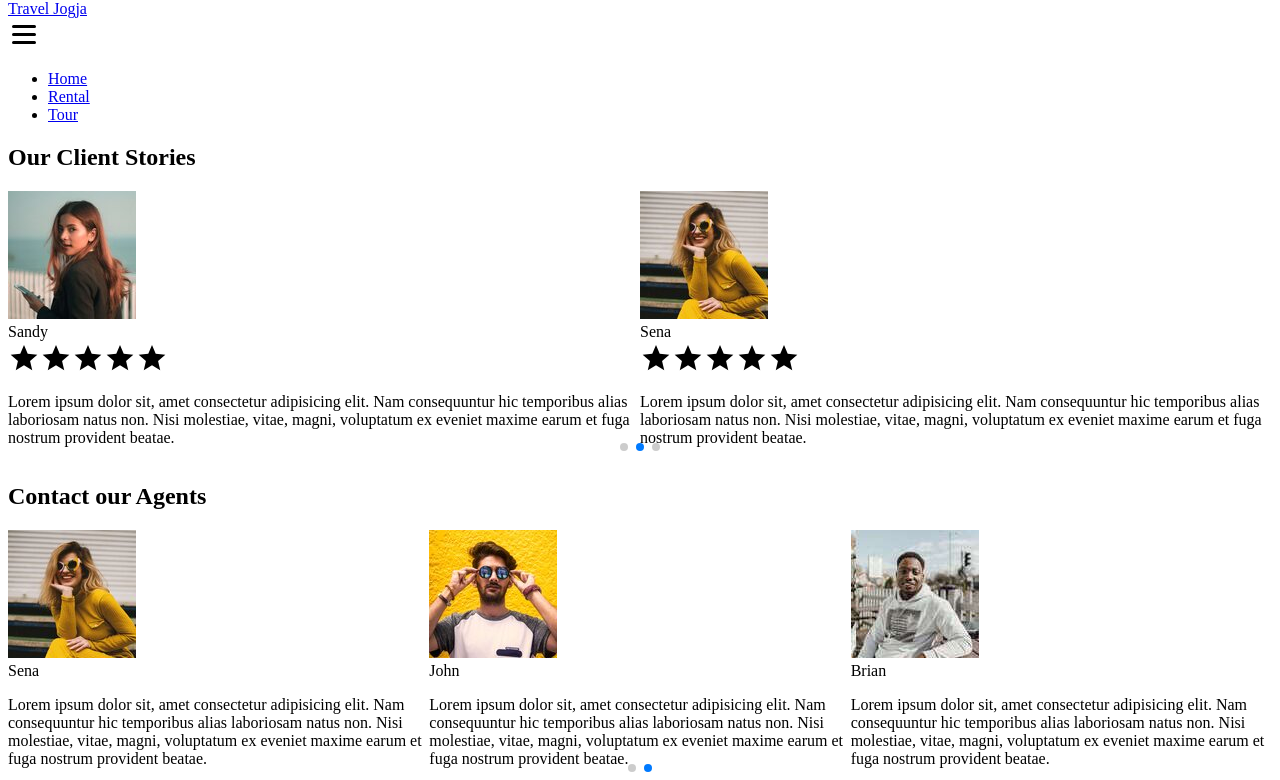
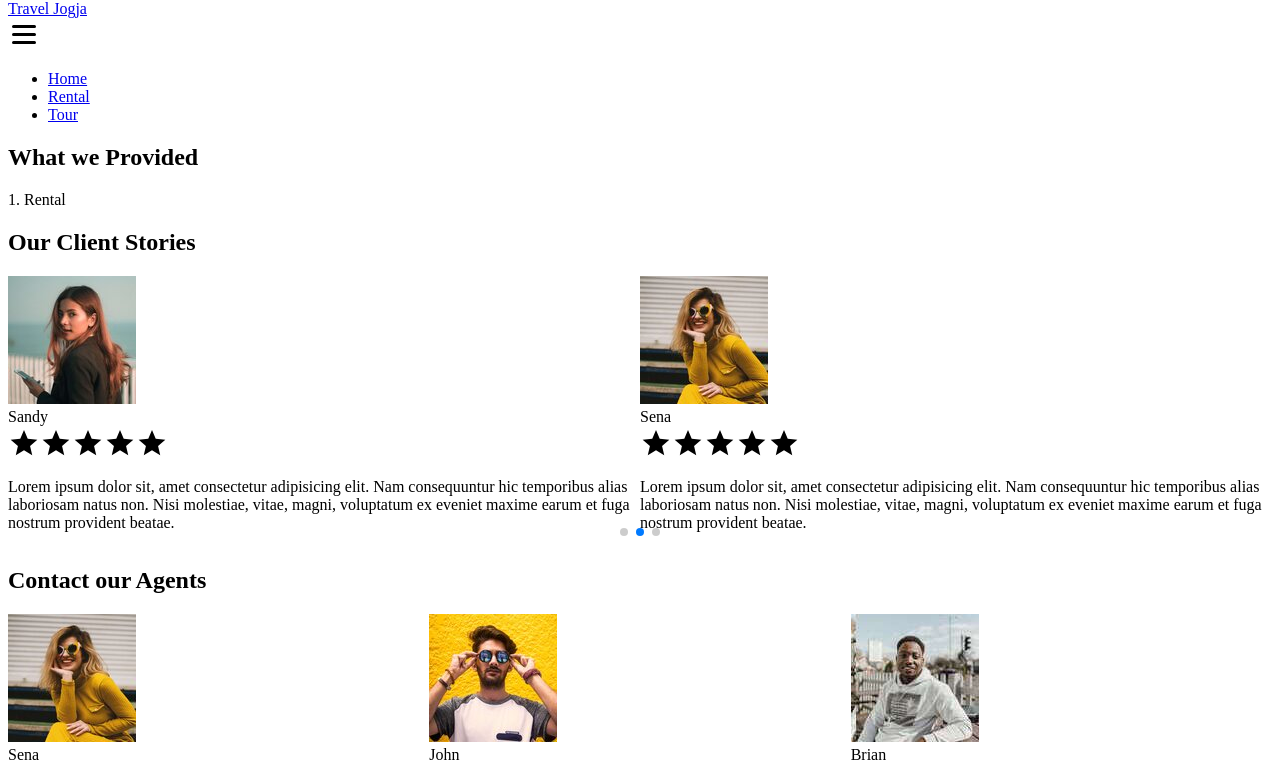
Before and after one commit to strbagus/travel, a Nuxt app: page / in a window 1280 px wide. Shown: the part 1617-2397 px from the top of the page. Built offline with nearby package versions, Linux system fonts and the light colour scheme.

Commit message:
add icon component & use icon from it

```diff
--- /dev/null
+++ b/components/Icon.vue
@@ -0,0 +1,17 @@
+<script setup lang="ts">
+import { defineProps } from 'vue';
+const props = defineProps ({
+  name: String,
+  size: Number,
+})
+</script>
+<template>
+  <svg v-if="props.name==='hamburger'" :width="props.size" :height="props.size" viewBox="0 0 16 16"><path fill="currentColor" stroke="currentColor" stroke-linecap="round" stroke-linejoin="round" stroke-width="1.5" d="M2.75 12.25h10.5m-10.5-4h10.5m-10.5-4h10.5"/></svg>
+  <svg v-else-if="props.name==='doubleTop'" :width="props.size" :height="props.size" viewBox="0 0 24 24"><path fill="currentColor" d="M6 17.59L7.41 19L12 14.42L16.59 19L18 17.59l-6-6z"/><path fill="currentColor" d="m6 11l1.41 1.41L12 7.83l4.59 4.58L18 11l-6-6z"/></svg>
+  <svg v-else-if="props.name==='star'" :width="props.size" :height="props.size" viewBox="0 0 24 24"><path fill="currentColor" d="m5.825 22l1.625-7.025L2 10.25l7.2-.625L12 3l2.8 6.625l7.2.625l-5.45 4.725L18.175 22L12 18.275L5.825 22Z"/></svg>
+  <svg v-else-if="props.name==='twitter'" :width="props.size" :height="props.size" viewBox="0 0 24 24"><path fill="currentColor" d="M22.46 6c-.77.35-1.6.58-2.46.69c.88-.53 1.56-1.37 1.88-2.38c-.83.5-1.75.85-2.72 1.05C18.37 4.5 17.26 4 16 4c-2.35 0-4.27 1.92-4.27 4.29c0 .34.04.67.11.98C8.28 9.09 5.11 7.38 3 4.79c-.37.63-.58 1.37-.58 2.15c0 1.49.75 2.81 1.91 3.56c-.71 0-1.37-.2-1.95-.5v.03c0 2.08 1.48 3.82 3.44 4.21a4.22 4.22 0 0 1-1.93.07a4.28 4.28 0 0 0 4 2.98a8.521 8.521 0 0 1-5.33 1.84c-.34 0-.68-.02-1.02-.06C3.44 20.29 5.7 21 8.12 21C16 21 20.33 14.46 20.33 8.79c0-.19 0-.37-.01-.56c.84-.6 1.56-1.36 2.14-2.23Z"/></svg>
+  <svg v-else-if="props.name==='instagram'" :width="props.size" :height="props.size" viewBox="0 0 24 24"><path fill="currentColor" d="M7.8 2h8.4C19.4 2 22 4.6 22 7.8v8.4a5.8 5.8 0 0 1-5.8 5.8H7.8C4.6 22 2 19.4 2 16.2V7.8A5.8 5.8 0 0 1 7.8 2m-.2 2A3.6 3.6 0 0 0 4 7.6v8.8C4 18.39 5.61 20 7.6 20h8.8a3.6 3.6 0 0 0 3.6-3.6V7.6C20 5.61 18.39 4 16.4 4H7.6m9.65 1.5a1.25 1.25 0 0 1 1.25 1.25A1.25 1.25 0 0 1 17.25 8A1.25 1.25 0 0 1 16 6.75a1.25 1.25 0 0 1 1.25-1.25M12 7a5 5 0 0 1 5 5a5 5 0 0 1-5 5a5 5 0 0 1-5-5a5 5 0 0 1 5-5m0 2a3 3 0 0 0-3 3a3 3 0 0 0 3 3a3 3 0 0 0 3-3a3 3 0 0 0-3-3Z"/></svg>
+  <svg v-else-if="props.name==='facebook'" :width="props.size" :height="props.size" viewBox="0 0 512 512"><path d="M288 192v-38.1c0-17.2 3.8-25.9 30.5-25.9H352V64h-55.9c-68.5 0-91.1 31.4-91.1 85.3V192h-45v64h45v192h83V256h56.4l7.6-64h-64z" fill="currentColor"/></svg>
+  <svg v-else-if="props.name==='whatsapp'" :width="props.size" :height="props.size" viewBox="0 0 30.667 30.667" fill="currentColor"><g><path d="M30.667,14.939c0,8.25-6.74,14.938-15.056,14.938c-2.639,0-5.118-0.675-7.276-1.857L0,30.667l2.717-8.017 c-1.37-2.25-2.159-4.892-2.159-7.712C0.559,6.688,7.297,0,15.613,0C23.928,0.002,30.667,6.689,30.667,14.939z M15.61,2.382 c-6.979,0-12.656,5.634-12.656,12.56c0,2.748,0.896,5.292,2.411,7.362l-1.58,4.663l4.862-1.545c2,1.312,4.393,2.076,6.963,2.076 c6.979,0,12.658-5.633,12.658-12.559C28.27,8.016,22.59,2.382,15.61,2.382z M23.214,18.38c-0.094-0.151-0.34-0.243-0.708-0.427 c-0.367-0.184-2.184-1.069-2.521-1.189c-0.34-0.123-0.586-0.185-0.832,0.182c-0.243,0.367-0.951,1.191-1.168,1.437 c-0.215,0.245-0.43,0.276-0.799,0.095c-0.369-0.186-1.559-0.57-2.969-1.817c-1.097-0.972-1.838-2.169-2.052-2.536 c-0.217-0.366-0.022-0.564,0.161-0.746c0.165-0.165,0.369-0.428,0.554-0.643c0.185-0.213,0.246-0.364,0.369-0.609 c0.121-0.245,0.06-0.458-0.031-0.643c-0.092-0.184-0.829-1.984-1.138-2.717c-0.307-0.732-0.614-0.611-0.83-0.611 c-0.215,0-0.461-0.03-0.707-0.03S9.897,8.215,9.56,8.582s-1.291,1.252-1.291,3.054c0,1.804,1.321,3.543,1.506,3.787 c0.186,0.243,2.554,4.062,6.305,5.528c3.753,1.465,3.753,0.976,4.429,0.914c0.678-0.062,2.184-0.885,2.49-1.739 C23.307,19.268,23.307,18.533,23.214,18.38z"/></g></svg>
+
+  </template>
--- a/components/NavBar.vue
+++ b/components/NavBar.vue
@@ -14,16 +14,16 @@ const navClick = (() => {
   <nav class="sticky z-40 top-0 bg-neutral-900 py-4">
     <div class="max-w-[1000px] mx-auto flex justify-between items-center flex-col md:flex-row">
       <div class="w-full flex justify-between items-center px-4 md:px-0">
-        <a href="/" class="text-white text-xl font-medium italic">Travel Jogja</a>
+        <NuxtLink to="/" class="text-white text-xl font-medium italic">Travel Jogja</NuxtLink>
         <div class="text-white cursor-pointer block md:hidden" @click="navClick">
-          <svg width="32" height="32" viewBox="0 0 16 16"><path fill="none" stroke="currentColor" stroke-linecap="round" stroke-linejoin="round" stroke-width="1.5" d="M2.75 12.25h10.5m-10.5-4h10.5m-10.5-4h10.5"/></svg>
+          <Icon name="hamburger" size="32"/>
         </div>
       </div>
       <div class="w-full md:w-auto text-center mt-3 md:mt-0" v-if="navToggle">
         <ul class="text-white flex flex-col md:flex-row border-t md:border-none">
-          <li class="px-4 hover:text-neutral-200 mt-5 mb-1 md:mt-1"><a href="/">Home</a></li>
-          <li class="px-4 hover:text-neutral-200 my-1"><a href="/rental">Rental</a></li>
-          <li class="px-4 hover:text-neutral-200 mt-1 mb-5 md:mb-1"><a href="/tour">Tour</a></li>
+          <li class="px-4 hover:text-neutral-200 mt-5 mb-1 md:mt-1"><NuxtLink to="/">Home</NuxtLink></li>
+          <li class="px-4 hover:text-neutral-200 my-1"><NuxtLink to="/rental">Rental</NuxtLink></li>
+          <li class="px-4 hover:text-neutral-200 mt-1 mb-5 md:mb-1"><NuxtLink to="/tour">Tour</NuxtLink></li>
         </ul>
       </div>
     </div>
--- a/layouts/main.vue
+++ b/layouts/main.vue
@@ -7,16 +7,16 @@
           <div class="text-3xl md:text-4xl font-medium italic text-center md:text-left">Travel45</div>
           <div class="flex mt-2 md:mt-5 justify-center md:justify-start">
             <a href="https://twitter.com" target="blank" class="hover:text-cyan-400 mx-3" title="Twitter">
-              <svg xmlns="http://www.w3.org/2000/svg" width="32" height="32" viewBox="0 0 24 24"><path fill="currentColor" d="M22.46 6c-.77.35-1.6.58-2.46.69c.88-.53 1.56-1.37 1.88-2.38c-.83.5-1.75.85-2.72 1.05C18.37 4.5 17.26 4 16 4c-2.35 0-4.27 1.92-4.27 4.29c0 .34.04.67.11.98C8.28 9.09 5.11 7.38 3 4.79c-.37.63-.58 1.37-.58 2.15c0 1.49.75 2.81 1.91 3.56c-.71 0-1.37-.2-1.95-.5v.03c0 2.08 1.48 3.82 3.44 4.21a4.22 4.22 0 0 1-1.93.07a4.28 4.28 0 0 0 4 2.98a8.521 8.521 0 0 1-5.33 1.84c-.34 0-.68-.02-1.02-.06C3.44 20.29 5.7 21 8.12 21C16 21 20.33 14.46 20.33 8.79c0-.19 0-.37-.01-.56c.84-.6 1.56-1.36 2.14-2.23Z"/></svg>
+              <Icon name="twitter" size="32"/>
             </a>
             <a href="https://instagram.com" target="blank" class="hover:text-pink-500 mx-3" title="Instagram">
-              <svg width="32" height="32" viewBox="0 0 24 24"><path fill="currentColor" d="M7.8 2h8.4C19.4 2 22 4.6 22 7.8v8.4a5.8 5.8 0 0 1-5.8 5.8H7.8C4.6 22 2 19.4 2 16.2V7.8A5.8 5.8 0 0 1 7.8 2m-.2 2A3.6 3.6 0 0 0 4 7.6v8.8C4 18.39 5.61 20 7.6 20h8.8a3.6 3.6 0 0 0 3.6-3.6V7.6C20 5.61 18.39 4 16.4 4H7.6m9.65 1.5a1.25 1.25 0 0 1 1.25 1.25A1.25 1.25 0 0 1 17.25 8A1.25 1.25 0 0 1 16 6.75a1.25 1.25 0 0 1 1.25-1.25M12 7a5 5 0 0 1 5 5a5 5 0 0 1-5 5a5 5 0 0 1-5-5a5 5 0 0 1 5-5m0 2a3 3 0 0 0-3 3a3 3 0 0 0 3 3a3 3 0 0 0 3-3a3 3 0 0 0-3-3Z"/></svg>
+              <Icon name="instagram" size="32"/>
             </a>
             <a href="https://facebook.com" target="blank" class="hover:text-blue-400 mx-3" title="Facebook">
-              <svg xmlns="http://www.w3.org/2000/svg" width="32" height="32" viewBox="0 0 512 512"><path d="M288 192v-38.1c0-17.2 3.8-25.9 30.5-25.9H352V64h-55.9c-68.5 0-91.1 31.4-91.1 85.3V192h-45v64h45v192h83V256h56.4l7.6-64h-64z" fill="currentColor"/></svg>
+              <Icon name="facebook" size="32"/>
             </a>
             <a href="https://whatsapp.com" target="blank" class="hover:text-green-400 mx-3" title="Whatsapp">
-              <svg fill="currentColor" width="32" height="32" viewBox="0 0 30.667 30.667"><g><path d="M30.667,14.939c0,8.25-6.74,14.938-15.056,14.938c-2.639,0-5.118-0.675-7.276-1.857L0,30.667l2.717-8.017 c-1.37-2.25-2.159-4.892-2.159-7.712C0.559,6.688,7.297,0,15.613,0C23.928,0.002,30.667,6.689,30.667,14.939z M15.61,2.382 c-6.979,0-12.656,5.634-12.656,12.56c0,2.748,0.896,5.292,2.411,7.362l-1.58,4.663l4.862-1.545c2,1.312,4.393,2.076,6.963,2.076 c6.979,0,12.658-5.633,12.658-12.559C28.27,8.016,22.59,2.382,15.61,2.382z M23.214,18.38c-0.094-0.151-0.34-0.243-0.708-0.427 c-0.367-0.184-2.184-1.069-2.521-1.189c-0.34-0.123-0.586-0.185-0.832,0.182c-0.243,0.367-0.951,1.191-1.168,1.437 c-0.215,0.245-0.43,0.276-0.799,0.095c-0.369-0.186-1.559-0.57-2.969-1.817c-1.097-0.972-1.838-2.169-2.052-2.536 c-0.217-0.366-0.022-0.564,0.161-0.746c0.165-0.165,0.369-0.428,0.554-0.643c0.185-0.213,0.246-0.364,0.369-0.609 c0.121-0.245,0.06-0.458-0.031-0.643c-0.092-0.184-0.829-1.984-1.138-2.717c-0.307-0.732-0.614-0.611-0.83-0.611 c-0.215,0-0.461-0.03-0.707-0.03S9.897,8.215,9.56,8.582s-1.291,1.252-1.291,3.054c0,1.804,1.321,3.543,1.506,3.787 c0.186,0.243,2.554,4.062,6.305,5.528c3.753,1.465,3.753,0.976,4.429,0.914c0.678-0.062,2.184-0.885,2.49-1.739 C23.307,19.268,23.307,18.533,23.214,18.38z"/></g></svg>
+              <Icon name="whatsapp" size="32"/>
             </a>
           </div>
         </div>
--- a/pages/index.vue
+++ b/pages/index.vue
@@ -61,12 +61,25 @@ interface reviewsItem {
     </div>
     <div class="absolute bottom-0 w-full flex justify-center">
       <div class="pb-10 text-neutral-200 bouncing">
-        <svg xmlns="http://www.w3.org/2000/svg" width="48" height="48" viewBox="0 0 24 24"><path fill="currentColor" d="M6 17.59L7.41 19L12 14.42L16.59 19L18 17.59l-6-6z"/><path fill="currentColor" d="m6 11l1.41 1.41L12 7.83l4.59 4.58L18 11l-6-6z"/></svg>
+        <Icon name="doubleTop" size="48"/>
       </div>
     </div>
   </header>
   <NavBar />
-  <div class="min-h-screen bg-neutral-100">
+  <div class="min-h-screen bg-cyan-50">
+    <div class="max-w-[1000px] mx-auto px-3">
+      <h2>What we Provided</h2>
+      <div class="flex flex-wrap">
+        <div class="w-full md:w-1/2 bg-red-500">
+        </div>
+        <div class="w-full md:w-1/2 flex col-row p-3">
+          <div class="w-full bg-neutral-50 px-5 py-3 rounded-xl shadow">
+            <div>1. Rental</div>
+            <a href="/rental"></a>
+          </div>
+        </div>
+      </div>
+    </div>
   </div>
   <div class="bg-gradient-to-r from-cyan-500 to-cyan-600 py-24">
     <div class="max-w-[1000px] mx-auto">
@@ -88,11 +101,11 @@ interface reviewsItem {
                   <div class="text-xl text-white font-semibold ml-5">{{ review.name }}</div>
                 </div>
                 <div class="flex items-center text-yellow-500">
-                  <svg xmlns="http://www.w3.org/2000/svg" width="32" height="32" viewBox="0 0 24 24"><path fill="currentColor" d="m5.825 22l1.625-7.025L2 10.25l7.2-.625L12 3l2.8 6.625l7.2.625l-5.45 4.725L18.175 22L12 18.275L5.825 22Z"/></svg>
-                  <svg xmlns="http://www.w3.org/2000/svg" width="32" height="32" viewBox="0 0 24 24"><path fill="currentColor" d="m5.825 22l1.625-7.025L2 10.25l7.2-.625L12 3l2.8 6.625l7.2.625l-5.45 4.725L18.175 22L12 18.275L5.825 22Z"/></svg>
-                  <svg xmlns="http://www.w3.org/2000/svg" width="32" height="32" viewBox="0 0 24 24"><path fill="currentColor" d="m5.825 22l1.625-7.025L2 10.25l7.2-.625L12 3l2.8 6.625l7.2.625l-5.45 4.725L18.175 22L12 18.275L5.825 22Z"/></svg>
-                  <svg xmlns="http://www.w3.org/2000/svg" width="32" height="32" viewBox="0 0 24 24"><path fill="currentColor" d="m5.825 22l1.625-7.025L2 10.25l7.2-.625L12 3l2.8 6.625l7.2.625l-5.45 4.725L18.175 22L12 18.275L5.825 22Z"/></svg>
-                  <svg xmlns="http://www.w3.org/2000/svg" width="32" height="32" viewBox="0 0 24 24"><path fill="currentColor" d="m5.825 22l1.625-7.025L2 10.25l7.2-.625L12 3l2.8 6.625l7.2.625l-5.45 4.725L18.175 22L12 18.275L5.825 22Z"/></svg>
+                  <Icon name="star" size="32"/>
+                  <Icon name="star" size="32"/>
+                  <Icon name="star" size="32"/>
+                  <Icon name="star" size="32"/>
+                  <Icon name="star" size="32"/>
                 </div>
               </div>
               <p class="my-3 text-sm text-white">{{ review.note }}</p>
```
